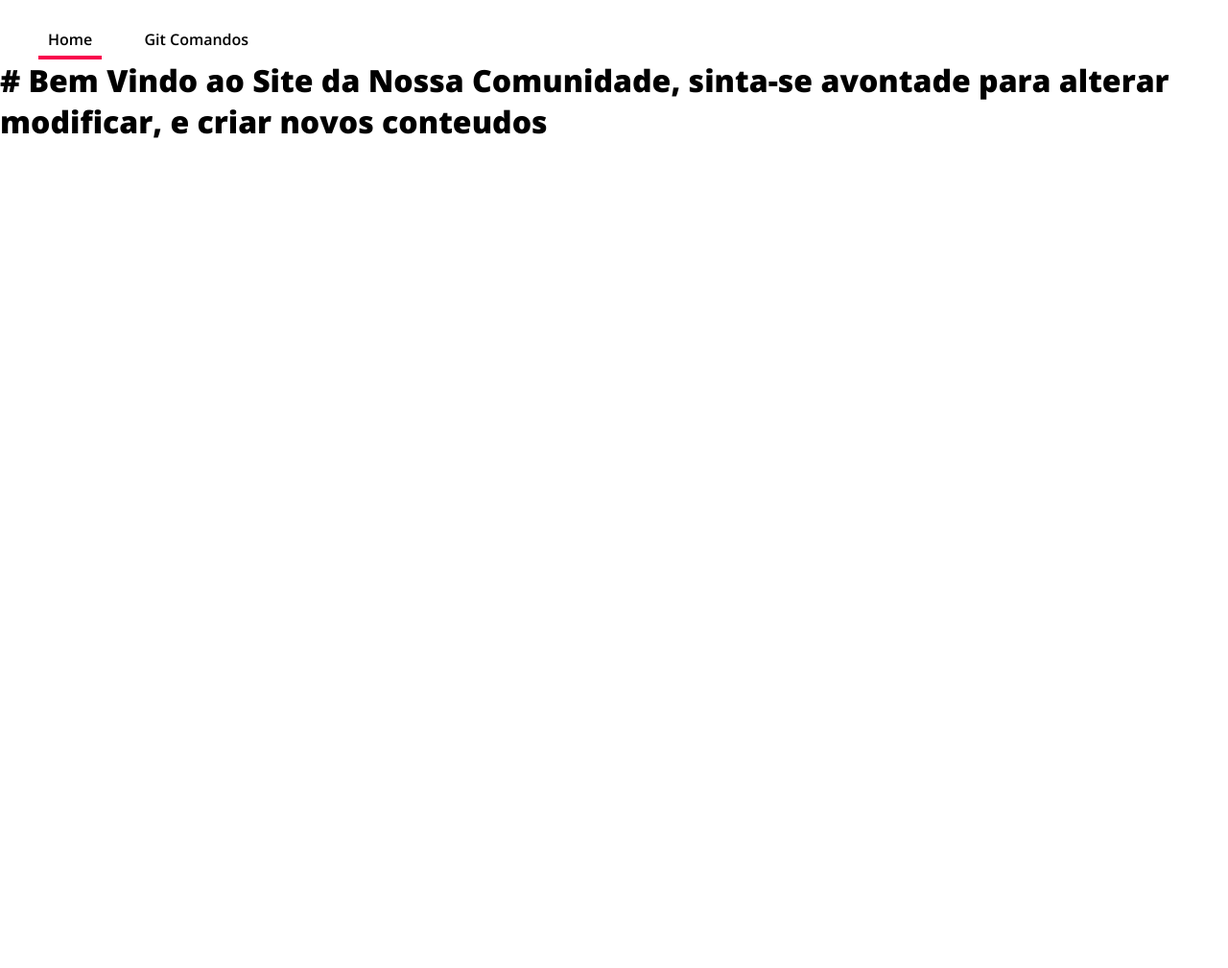
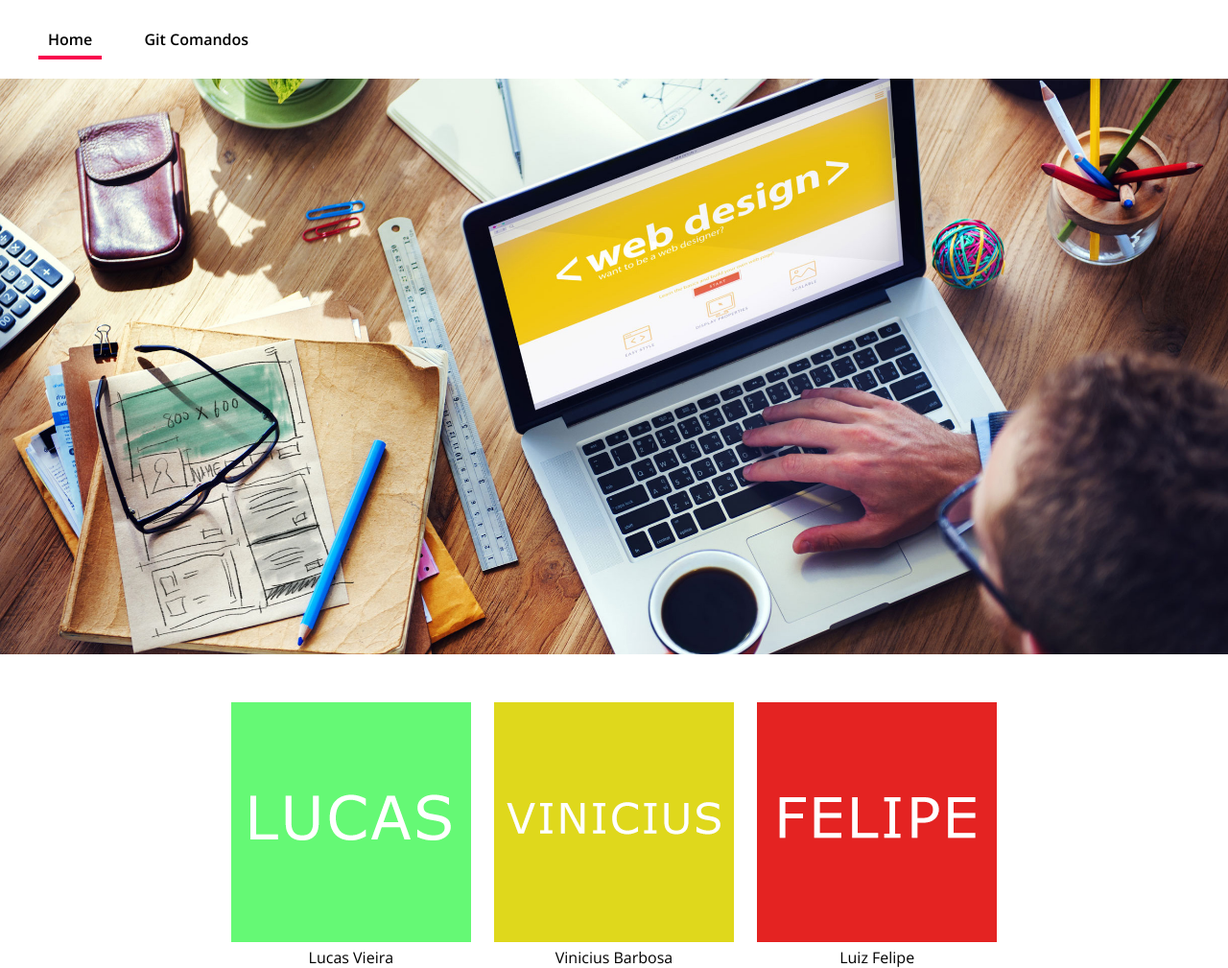
Before and after one commit to lucasarieiv/Projeto-Sistema-Padaria, a plain HTML site: page index.html in a window 1280 px wide. Shown: the whole page at 96% size. Before the commit the page ends 800 px from the top, so only its background shows below. Drawn offline with nearby package versions, Linux system fonts and the light colour scheme.

Commit message:
Trabalhando no Index.html

```diff
--- a/css/header.css
+++ b/css/header.css
@@ -2,6 +2,7 @@
 
 .header .content {
   margin-top: 20px;
+  /* background-color: red; */
 }
 
 .header ul {
--- /dev/null
+++ b/css/index.css
@@ -0,0 +1,32 @@
+@charset 'UTF-8';
+
+.banner {
+  /* width: 100%; */
+  background-image: url('../image/webdesigner.jpg');
+  background-size: cover;
+  background-position: center center;
+  background-attachment: fixed;
+  box-sizing: border-box;
+  margin-top: 20px;
+  padding: 300px;
+}
+
+.banner h1 {
+  text-align: center;
+}
+
+.collaborators {
+  /* background-color: red; */
+  width: 900px;
+  margin: 0 auto;
+  box-sizing: border-box;
+  margin-top: 50px;
+  text-align: center;
+}
+
+.collaborators article {
+  display: inline-block;
+  box-sizing: border-box;
+  margin: 0px 10px 0px 10px;
+
+}
--- a/index.html
+++ b/index.html
@@ -6,6 +6,8 @@
 	<link rel='stylesheet' type='text/css' href='css/reset.css' />
 	<link rel='stylesheet' type='text/css' href='css/header.css' />
 	<link rel='stylesheet' type='text/css' href='css/links.css' />
+	<link rel='stylesheet' type='text/css' href='css/comandos.css' />
+	<link rel='stylesheet' type='text/css' href='css/index.css' />
 </head>
 <body>
 	<header class='header'>
@@ -18,7 +20,33 @@
 			</nav>
 		</div>
 	</header>
+	<section class='banner'>
+		<!-- <h1>Bem Vindo ao Site da Nossa Comunidade, sinta-se avontade para alterar<br /> modificar, e criar novos conteudos</h1> -->
+	</section>
 
-	<h1># Bem Vindo ao Site da Nossa Comunidade, sinta-se avontade para alterar<br /> modificar, e criar novos conteudos</h1>
+	<section class='collaborators'>
+
+		<article class="p1">
+			<figure>
+				<img src="image/img-1.png" alt="Lucas" title="Lucas Vieira">
+				<figcaption>Lucas Vieira</figcaption>
+			</figure>
+		</article>
+
+		<article class="p2">
+			<figure>
+				<img src="image/img-3.png" alt="Vinicius" title='Vinicius Barbosa'>
+				<figcaption>Vinicius Barbosa</figcaption>
+			</figure>
+		</article>
+
+		<article class="p3">
+			<figure>
+				<img src="image/img-2.png" alt="Felipe" title='Luiz Felipe'>
+				<figcaption>Luiz Felipe</figcaption>
+			</figure>
+		</article>
+	</section>
+
 </body>
 </html>
```
Also changed, not shown: image/img-1.png (added), image/img-2.png (added), image/img-3.png (added), image/img1.jpg (added).
